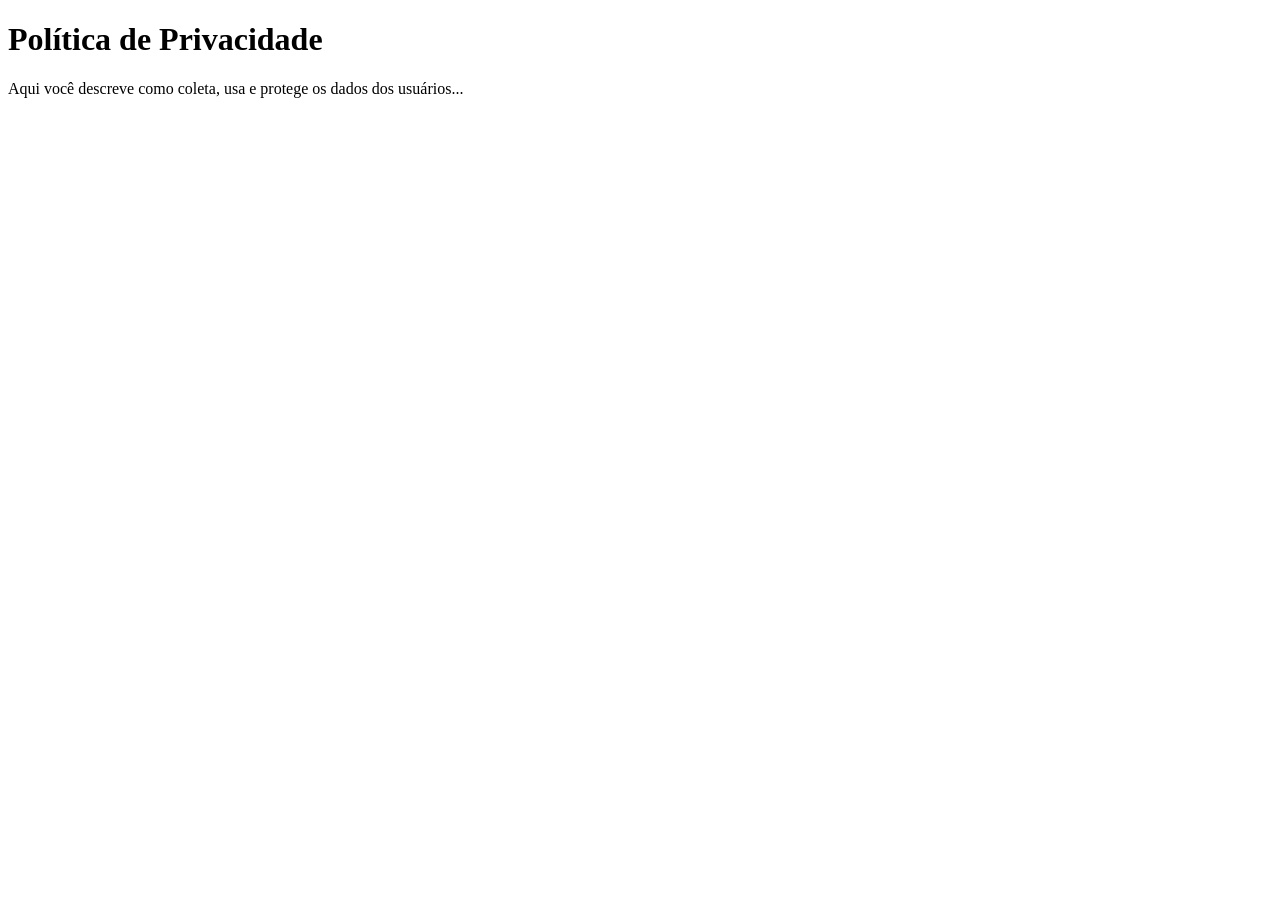
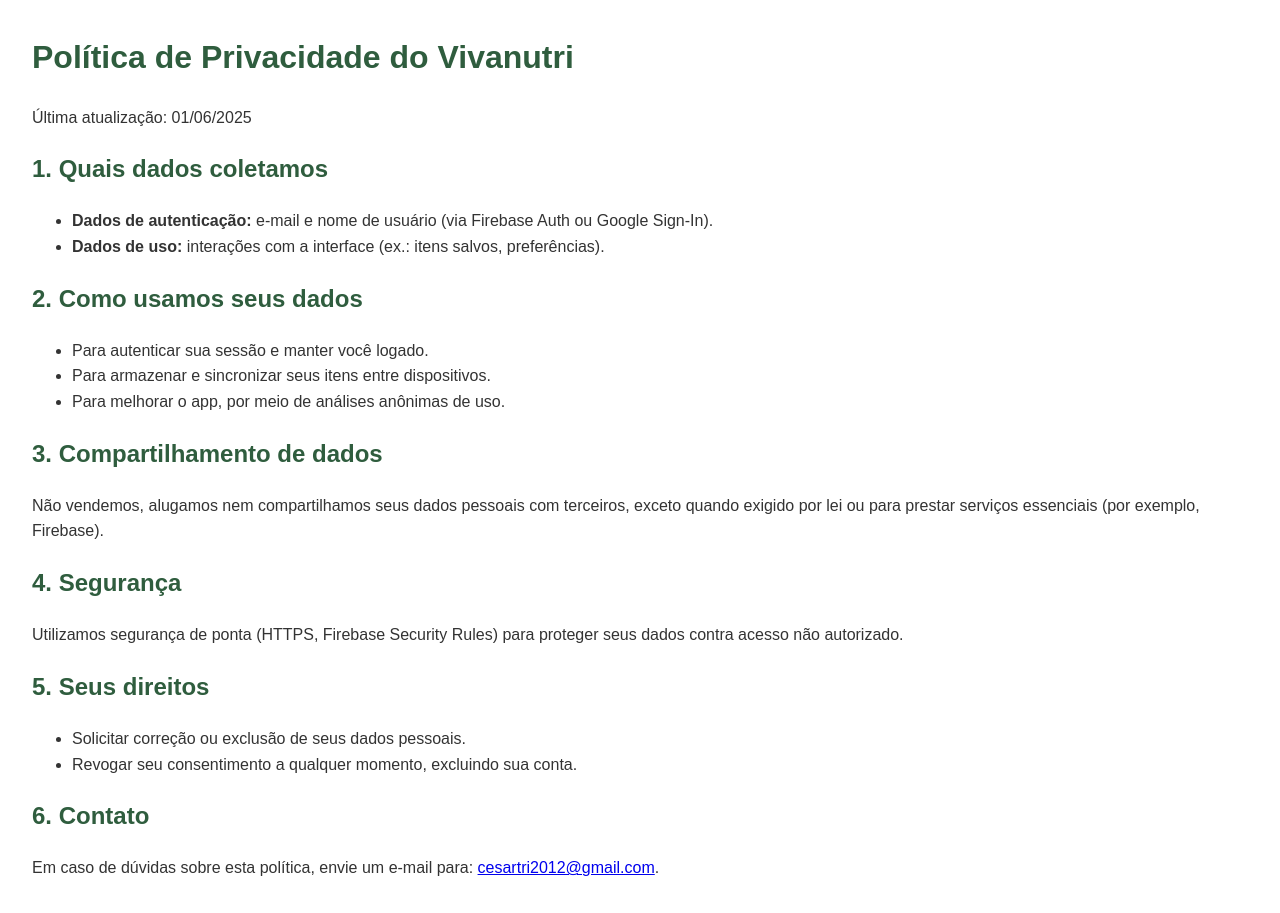
Before and after one commit to cesarauugusto/vivanutri, a plain HTML site: page privacy.html in a window 1280 px wide. Before the commit the page ends 800 px from the top, so only its background shows below. Drawn offline with Linux system fonts and the light colour scheme.

Commit message:
Update privacy.html

```diff
--- a/privacy.html
+++ b/privacy.html
@@ -4,9 +4,43 @@
   <meta charset="UTF-8"/>
   <meta name="viewport" content="width=device-width,initial-scale=1"/>
   <title>Política de Privacidade – Vivanutri</title>
+  <style>
+    body { font-family: sans-serif; margin: 2rem; line-height: 1.6; }
+    h1, h2 { color: #2F5D3E; }
+    p, li { color: #333; }
+  </style>
 </head>
 <body>
-  <h1>Política de Privacidade</h1>
-  <p>Aqui você descreve como coleta, usa e protege os dados dos usuários...</p>
+  <h1>Política de Privacidade do Vivanutri</h1>
+
+  <p>Última atualização: 01/06/2025</p>
+
+  <h2>1. Quais dados coletamos</h2>
+  <ul>
+    <li><strong>Dados de autenticação:</strong> e-mail e nome de usuário (via Firebase Auth ou Google Sign-In).</li>
+    <li><strong>Dados de uso:</strong> interações com a interface (ex.: itens salvos, preferências).</li>
+  </ul>
+
+  <h2>2. Como usamos seus dados</h2>
+  <ul>
+    <li>Para autenticar sua sessão e manter você logado.</li>
+    <li>Para armazenar e sincronizar seus itens entre dispositivos.</li>
+    <li>Para melhorar o app, por meio de análises anônimas de uso.</li>
+  </ul>
+
+  <h2>3. Compartilhamento de dados</h2>
+  <p>Não vendemos, alugamos nem compartilhamos seus dados pessoais com terceiros, exceto quando exigido por lei ou para prestar serviços essenciais (por exemplo, Firebase).</p>
+
+  <h2>4. Segurança</h2>
+  <p>Utilizamos segurança de ponta (HTTPS, Firebase Security Rules) para proteger seus dados contra acesso não autorizado.</p>
+
+  <h2>5. Seus direitos</h2>
+  <ul>
+    <li>Solicitar correção ou exclusão de seus dados pessoais.</li>
+    <li>Revogar seu consentimento a qualquer momento, excluindo sua conta.</li>
+  </ul>
+
+  <h2>6. Contato</h2>
+  <p>Em caso de dúvidas sobre esta política, envie um e-mail para: <a href="mailto:cesartri2012@gmail.com">cesartri2012@gmail.com</a>.</p>
 </body>
 </html>
```
